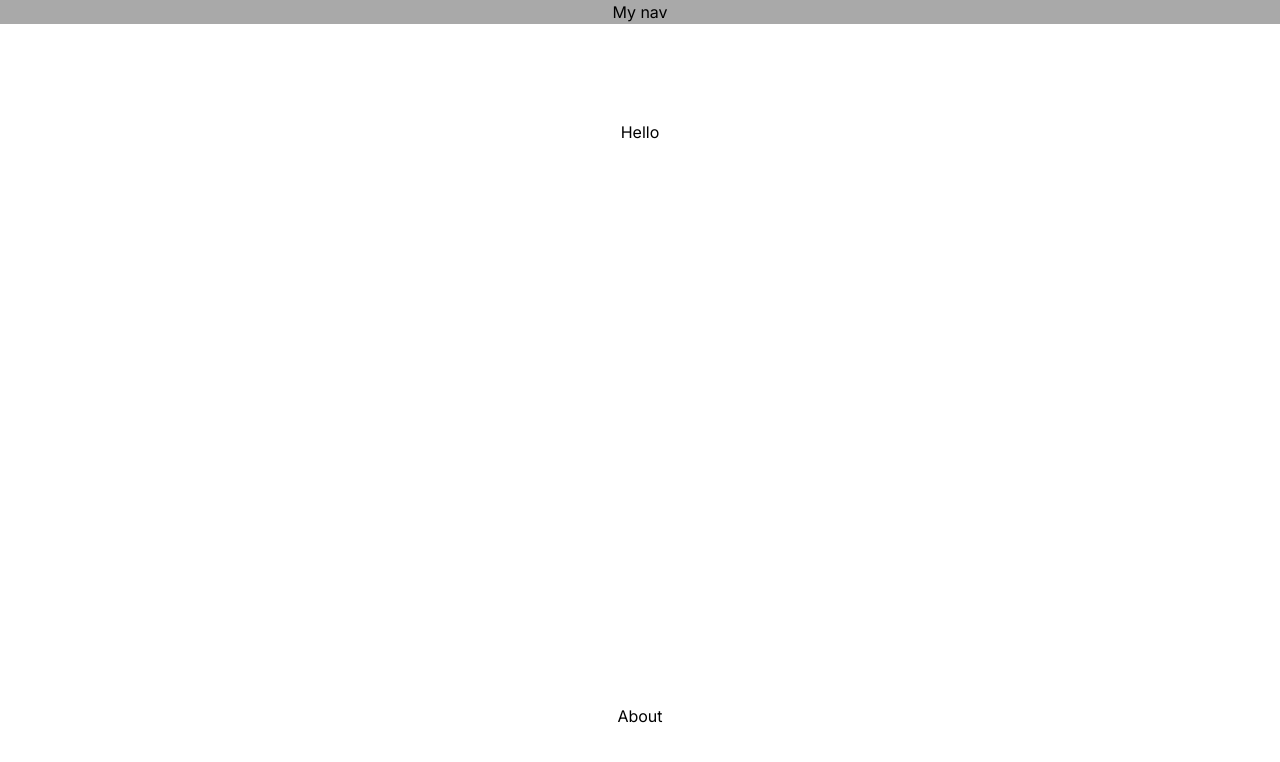
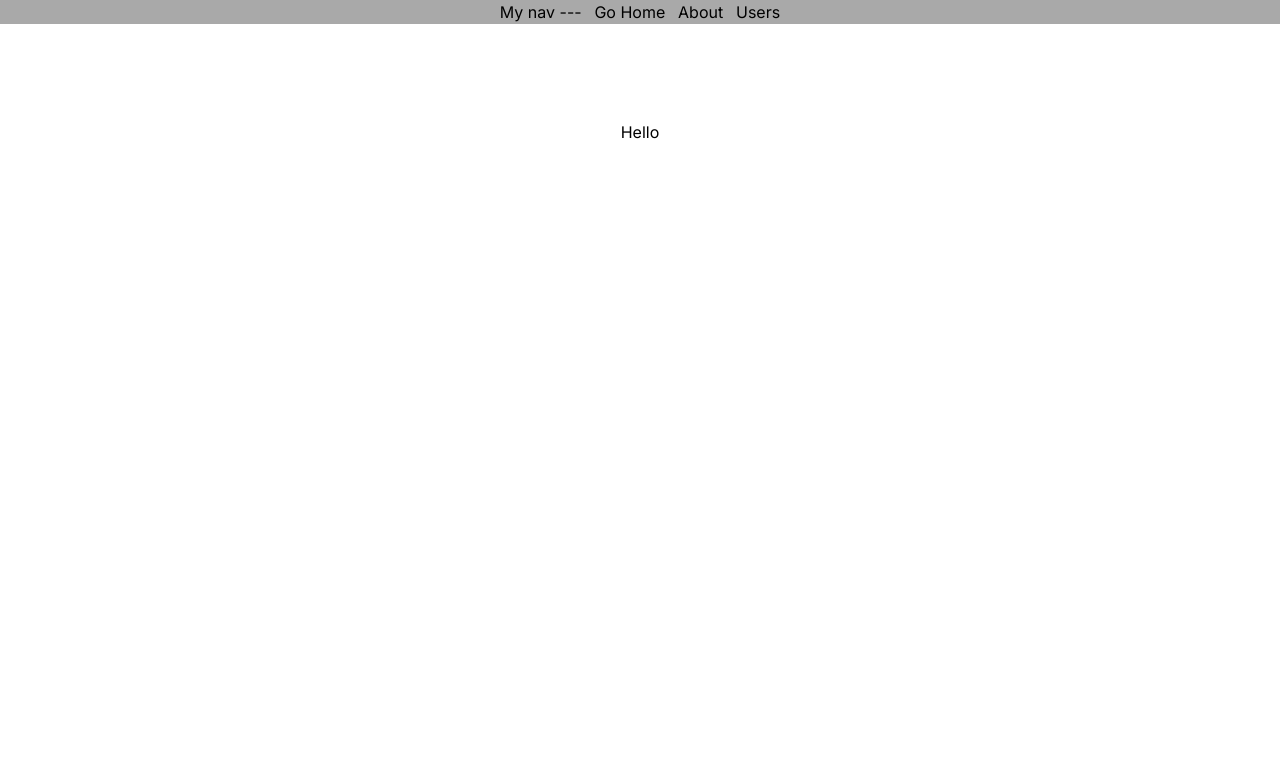
Before and after one commit to Oosher/firstNextApp, a Next.js app: page / in a window 1280 px wide. Shown: the top 762 px of the page. Built offline with nearby package versions, Linux system fonts and the light colour scheme.

Commit message:
changes to the nav bar and the links

```diff
--- a/app/about/page.tsx
+++ b/app/about/page.tsx
@@ -1,12 +1,9 @@
-import Link from "next/link";
-
-
 
 export default function About() {
   return (
 <>
     <h1>About</h1>
-    <Link href="/">Go Home</Link>
+
 </>
   )
 }
--- a/app/navbar/pages.tsx
+++ b/app/navbar/pages.tsx
@@ -1,9 +1,13 @@
+import Link from "next/link"
 import styles from "./styles.module.css"
 
 export default function Navbar() {
   return (
     <div className={styles.navbar}>
-      My nav
+      My nav ---
+      <Link href="/">Go Home</Link>
+      <Link href="/about">About</Link>
+      <Link href="/users">Users</Link>
     </div>
   )
 }
--- a/app/navbar/styles.module.css
+++ b/app/navbar/styles.module.css
@@ -1,6 +1,7 @@
 .navbar{
     min-height: 3vh;
-    display: grid;
-    place-content: center;
+    display: flex;
+    justify-content: center;
+    gap: 1vw;
     background-color: darkgrey;
 }
--- a/app/page.tsx
+++ b/app/page.tsx
@@ -1,6 +1,5 @@
 import { Metadata } from 'next'
-import Image from 'next/image'
-import Link from 'next/link'
+
 
 export const metadata : Metadata = {
   title:"Home",
@@ -13,7 +12,7 @@ export default function Home() {
   return (
     <main className="flex min-h-screen flex-col items-center justify-between p-24">
       <h1>Hello</h1>
-      <Link href="/about">About</Link>
+
     </main>
   )
 }
```
